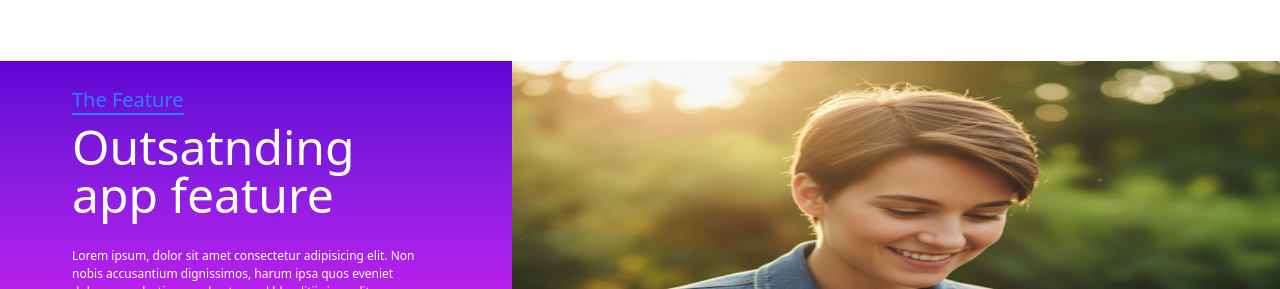
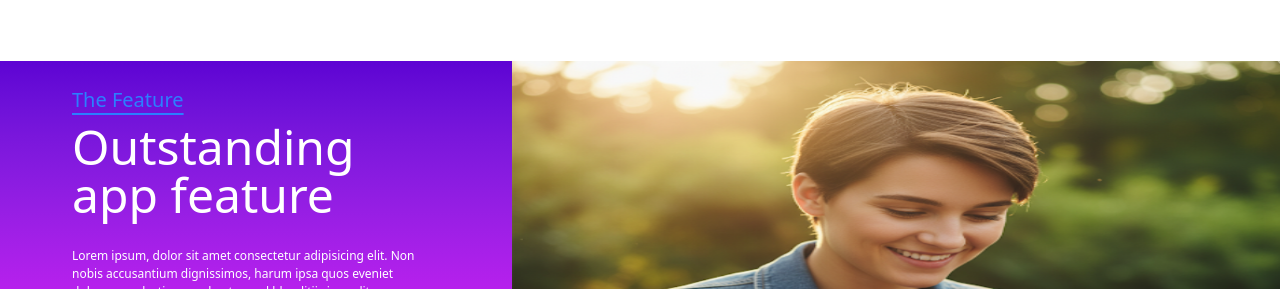
Before and after one commit to Just-Tara/wavy-clone, a React (Vite) app: page / in a window 1280 px wide. Shown: the part 823-1112 px from the top of the page. Built offline with nearby package versions, Linux system fonts and the light colour scheme.

Commit message:
Fix typo in feature heading text

```diff
--- a/src/Component/Features.jsx
+++ b/src/Component/Features.jsx
@@ -8,7 +8,7 @@ export default function Features() {
                 <div className="bg-linear-to-b from-[#5d03d3] to-[#ff00ff] flex-2  h-[400px] ">
                     <div className="px-18 flex flex-col gap-2 py-6">
                         <p className="text-blue-500 text-[20px] underline underline-offset-6" id="feature">The Feature</p>
-                    <h1 className="text-white text-5xl  pb-5">Outsatnding app feature</h1>
+                    <h1 className="text-white text-5xl  pb-5">Outstanding app feature</h1>
                     <p className="text-white text-[12px] ">Lorem ipsum, dolor sit amet consectetur adipisicing elit.
                          Non nobis accusantium dignissimos,
                          harum ipsa quos eveniet dolorum molestiae quod natus sed
```
